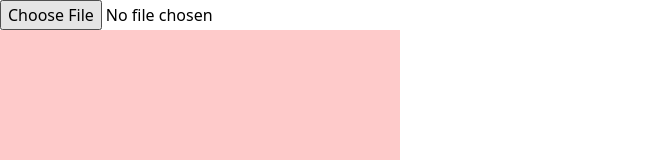
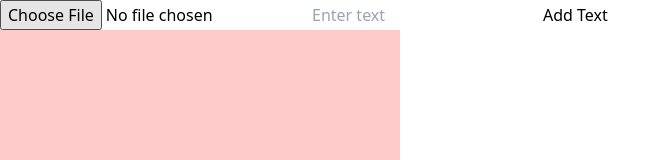
Before and after one commit to amitkumar256/trial-app, a Next.js app: page /UseKonva in a window 1280 px wide. Shown: the top 160 px of the page, without its empty margins (0-671 px from the left). Built offline with nearby package versions, Linux system fonts and the light colour scheme.

Commit message:
added text

```diff
--- a/components/Test.jsx
+++ b/components/Test.jsx
@@ -1,11 +1,13 @@
 import React, { useRef, useState, useEffect } from "react";
-import { Stage, Layer, Image, Transformer } from "react-konva";
+import { Stage, Layer, Image, Transformer, Text } from "react-konva";
 
 function Test() {
   const stageRef = useRef(null);
   const imageRef = useRef(null);
   const transformerRef = useRef(null);
   const [selectedImage, setSelectedImage] = useState(null);
+  const [textNodes, setTextNodes] = useState([]);
+  const [inputText, setInputText] = useState("");
 
   useEffect(() => {
     if (selectedImage) {
@@ -14,6 +16,31 @@ function Test() {
       transformerRef.current.getLayer().batchDraw();
     }
   }, [selectedImage]);
+
+  useEffect(() => {
+    // Listen for "keydown" event on the document
+    const handleKeyDown = (event) => {
+      if (event.code === "Delete") {
+        // "Delete" key is pressed
+        if (transformerRef.current.nodes().length > 0) {
+          // There is a selected element
+          const updatedNodes = textNodes.filter(
+            (node) => node !== transformerRef.current.nodes()[0]
+          );
+          setTextNodes(updatedNodes);
+          transformerRef.current.nodes([]);
+          stageRef.current.batchDraw();
+        }
+      }
+    };
+
+    document.addEventListener("keydown", handleKeyDown);
+
+    // Clean up the event listener
+    return () => {
+      document.removeEventListener("keydown", handleKeyDown);
+    };
+  }, [textNodes]);
 
   const handleFileChange = (event) => {
     const file = event.target.files[0];
@@ -41,9 +68,31 @@ function Test() {
     }
   };
 
+  const handleAddText = () => {
+    const textNode = new window.Konva.Text({
+      x: 20,
+      y: 20,
+      text: inputText,
+    });
+
+    setTextNodes([...textNodes, textNode]);
+    setInputText(""); // Clear the input field after adding text
+  };
+
+  const handleInputChange = (event) => {
+    setInputText(event.target.value);
+  };
+
   return (
     <div>
       <input type="file" onChange={handleFileChange} />
+      <input
+        type="text"
+        value={inputText}
+        onChange={handleInputChange}
+        placeholder="Enter text"
+      />
+      <button onClick={handleAddText}>Add Text</button>
       <div className="bg-red-200" style={{ width: 400, height: 300 }}>
         <Stage
           className=""
@@ -74,6 +123,20 @@ function Test() {
                 height={selectedImage.height}
               />
             )}
+            {textNodes.map((textNode, index) => (
+              <Text
+                key={index}
+                text={textNode.text()}
+                x={textNode.x()}
+                y={textNode.y()}
+                draggable
+                onClick={(e) => {
+                  e.cancelBubble = true; // Prevent bubbling up to stage
+                  transformerRef.current.nodes([e.target]);
+                  transformerRef.current.getLayer().batchDraw();
+                }}
+              />
+            ))}
             <Transformer ref={transformerRef} />
           </Layer>
         </Stage>
@@ -83,3 +146,115 @@ function Test() {
 }
 
 export default Test;
+
+// import React, { useRef, useState, useEffect } from "react";
+// import { Stage, Layer, Image, Transformer, Text } from "react-konva";
+
+// function Test() {
+//   const stageRef = useRef(null);
+//   const imageRef = useRef(null);
+//   const transformerRef = useRef(null);
+//   const [selectedImage, setSelectedImage] = useState(null);
+//   const [textNodes, setTextNodes] = useState([]);
+
+//   useEffect(() => {
+//     if (selectedImage) {
+//       // Attach transformer to the selected image when it changes
+//       transformerRef.current.nodes([imageRef.current]);
+//       transformerRef.current.getLayer().batchDraw();
+//     }
+//   }, [selectedImage]);
+
+//   const handleFileChange = (event) => {
+//     const file = event.target.files[0];
+//     const reader = new FileReader();
+//     reader.onload = () => {
+//       const image = new window.Image();
+//       image.src = reader.result;
+//       image.onload = () => {
+//         // Set the size of the image to half of the stage
+//         const stageWidth = stageRef.current.width();
+//         const stageHeight = stageRef.current.height();
+//         const width = stageWidth / 2;
+//         const height = (image.height / image.width) * width;
+//         setSelectedImage({ image, width, height });
+//       };
+//     };
+//     reader.readAsDataURL(file);
+//   };
+
+//   const handleClick = (event) => {
+//     // Check if the click event target is the image itself
+//     if (event.target === stageRef.current) {
+//       transformerRef.current.nodes([]);
+//       transformerRef.current.getLayer().batchDraw();
+//     }
+//   };
+
+//   const handleAddText = () => {
+//     const textNode = new window.Konva.Text({
+//       x: 20,
+//       y: 20,
+//       text: "Your text here",
+//     });
+
+//     setTextNodes([...textNodes, textNode]);
+//   };
+
+//   return (
+//     <div>
+//       <input type="file" onChange={handleFileChange} />
+//       <button onClick={handleAddText}>Add Text</button>
+//       <div className="bg-red-200" style={{ width: 400, height: 300 }}>
+//         <Stage
+//           className=""
+//           width={400}
+//           height={300}
+//           ref={stageRef}
+//           onClick={handleClick}
+//         >
+//           <Layer>
+//             {selectedImage && (
+//               <Image
+//                 image={selectedImage.image}
+//                 ref={imageRef}
+//                 draggable
+//                 onDragStart={(e) => {
+//                   e.target.setAttrs({ shadowOffsetX: 5, shadowOffsetY: 5 });
+//                 }}
+//                 onDragEnd={(e) => {
+//                   e.target.setAttrs({ shadowOffsetX: 0, shadowOffsetY: 0 });
+//                   stageRef.current.batchDraw();
+//                 }}
+//                 onClick={(e) => {
+//                   e.cancelBubble = true; // Prevent bubbling up to stage
+//                   transformerRef.current.nodes([e.target]);
+//                   transformerRef.current.getLayer().batchDraw();
+//                 }}
+//                 width={selectedImage.width}
+//                 height={selectedImage.height}
+//               />
+//             )}
+//             {textNodes.map((textNode, index) => (
+//               <Text
+//                 key={index}
+//                 text={textNode.text()}
+//                 x={textNode.x()}
+//                 y={textNode.y()}
+//                 draggable
+//                 onClick={(e) => {
+//                   e.cancelBubble = true; // Prevent bubbling up to stage
+//                   transformerRef.current.nodes([e.target]);
+//                   transformerRef.current.getLayer().batchDraw();
+//                 }}
+//               />
+//             ))}
+//             <Transformer ref={transformerRef} />
+//           </Layer>
+//         </Stage>
+//       </div>
+//     </div>
+//   );
+// }
+
+// export default Test;
```
